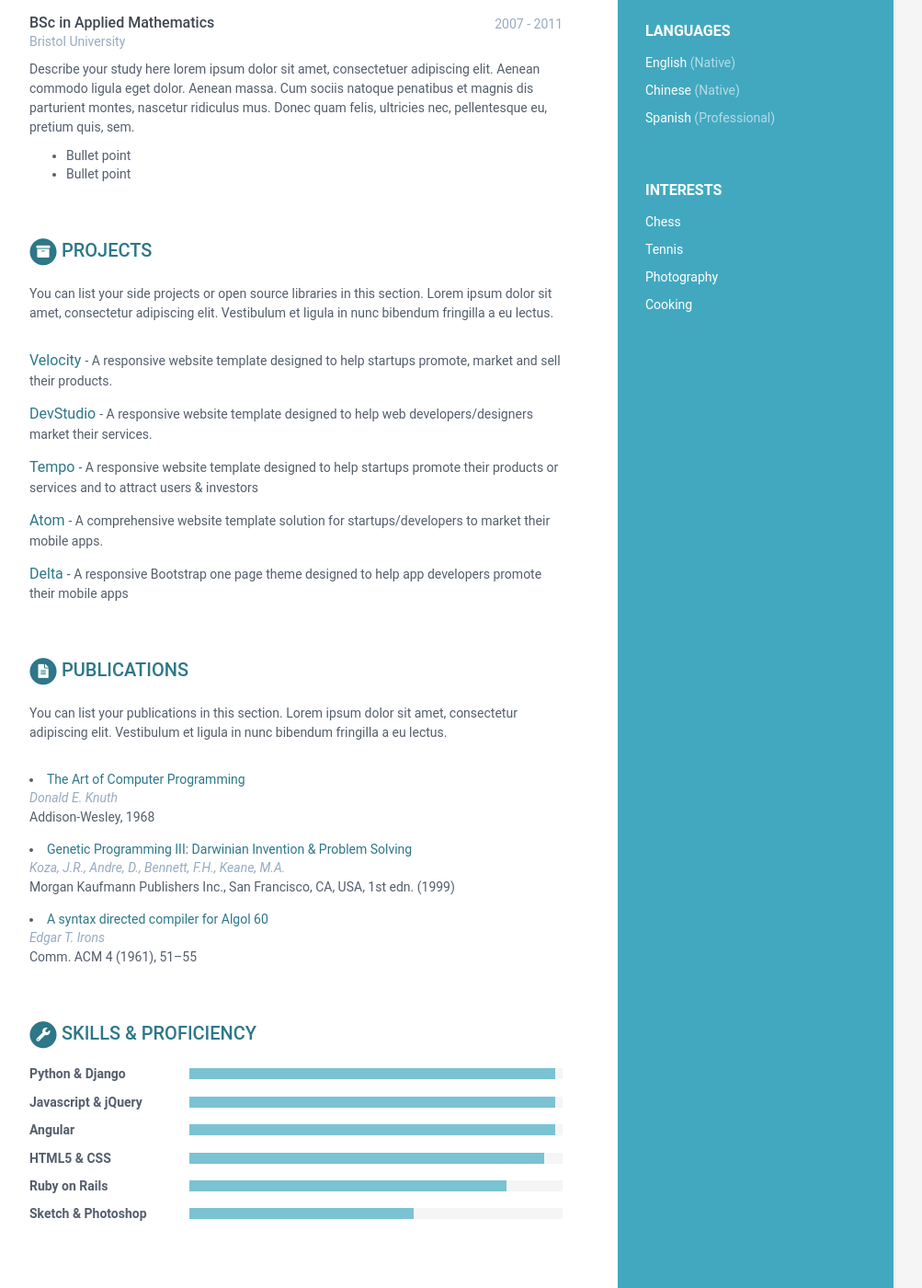
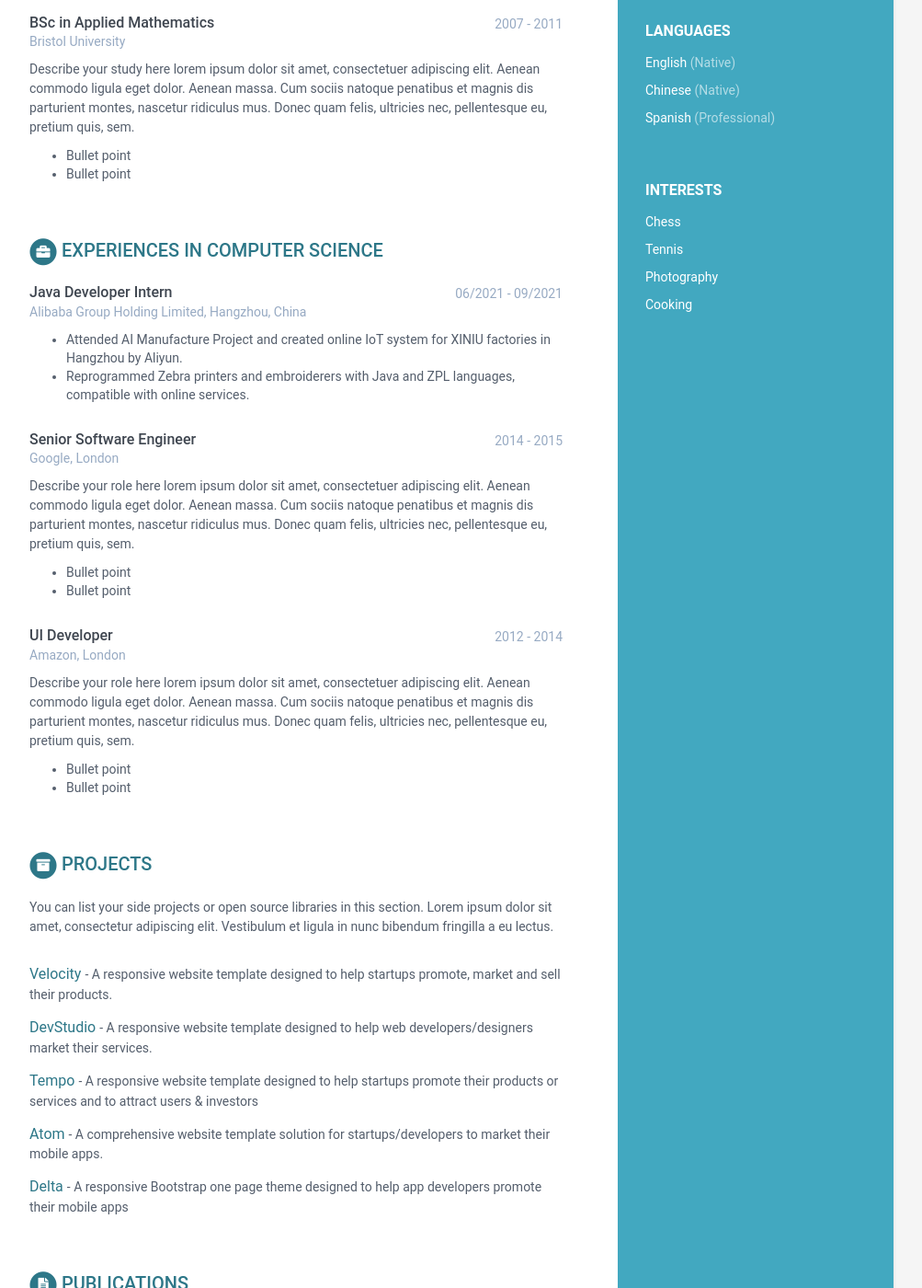
Before and after one commit to FangFrankSun/My_Resume, a Jekyll site: the page built from index.html, in a window 1280 px wide and 1400 px high, scrolled down 574 px. Shown: the whole window at 92% size, without its empty margins (168-1171 px from the left). Built offline with Jekyll 4.4.1, drawn with Linux system fonts in a browser that asks for light colours.

Commit message:
Update data.yml

```diff
--- a/_data/data.yml
+++ b/_data/data.yml
@@ -93,8 +93,8 @@ education:
           pretium quis, sem.
             - Bullet point
             - Bullet point
-experiences in CS:
-    title: Experiences
+experiences:
+    title: Experiences in Computer Science
     info:
       - role: Java Developer Intern
         time: 06/2021 - 09/2021
```
